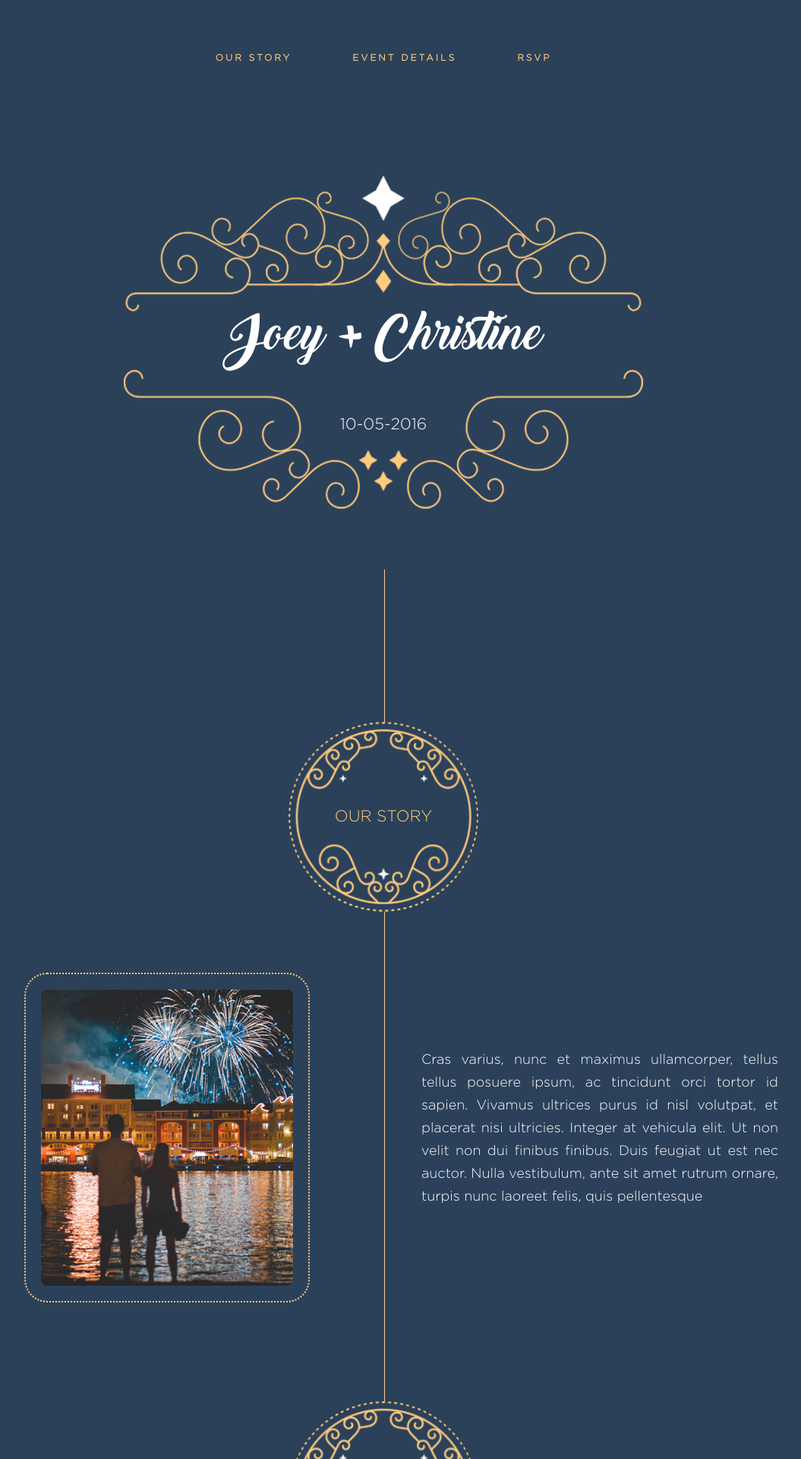
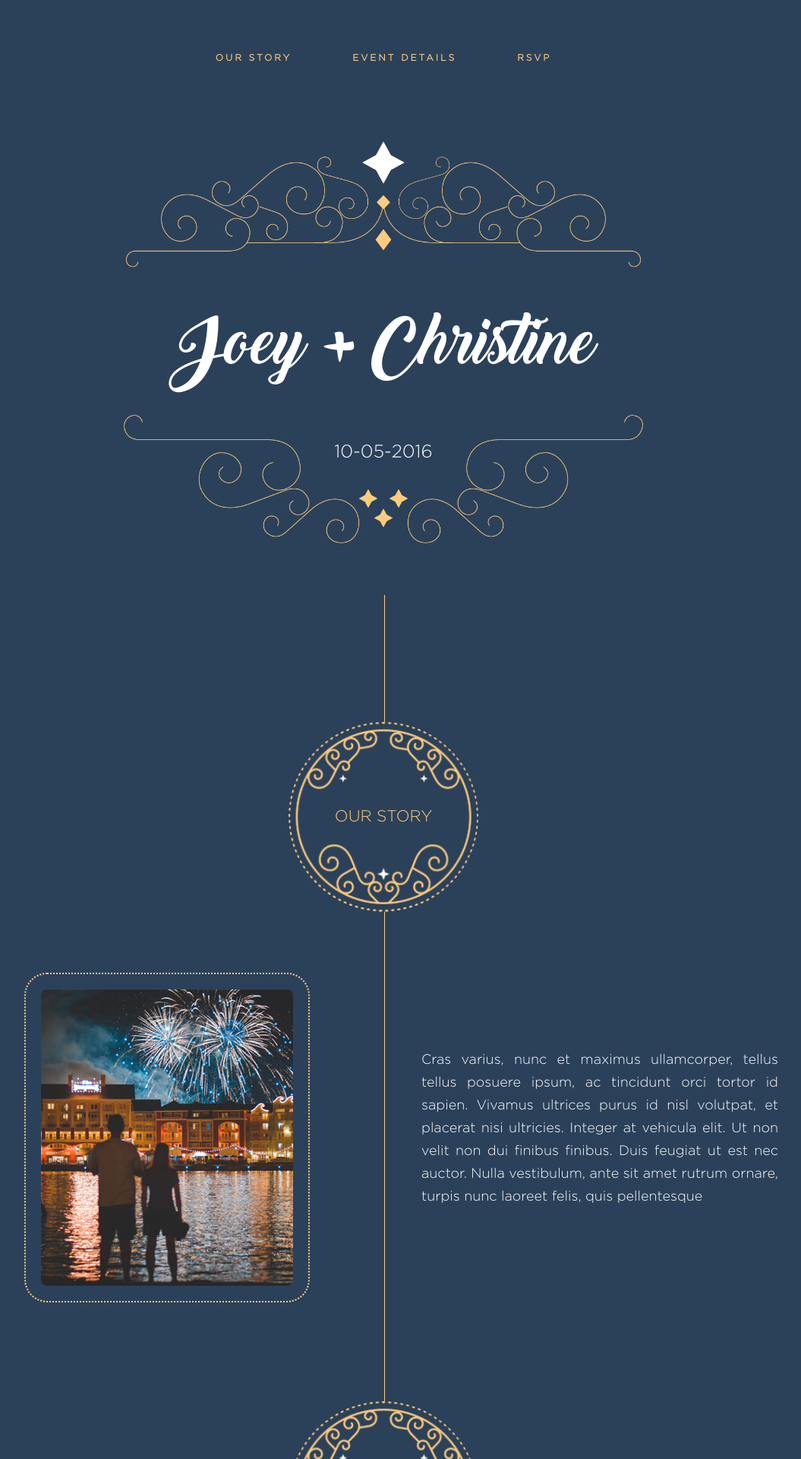
Before and after one commit to project-agape/wedding-template4, a Jekyll site: the page built from index.html, in a window 1280 px wide. Shown: the top 1920 px of the page at 76% size, without its empty margins (135-1190 px from the left). Built offline with Jekyll 4.4.1, drawn with Linux system fonts in a browser that asks for light colours; nearby versions of some CDN libraries.

Commit message:
update responsiveness

```diff
--- a/_sass/home.sass
+++ b/_sass/home.sass
@@ -47,26 +47,26 @@
       -o-transform: translateY(-50%)
       background-image: url('img/cover-border.png')
       background-color: #2b415a
-      padding: 250px 0
+      padding: 270px 0
       background-repeat: no-repeat
       background-position: center center
-      background-size: 80%
+      background-size: 70%
       .intro-header
         .into-header-text
           position: relative
           top: 20px
           color: white
-          font-size: 6.5em
+          font-size: 7em
           text-align: center
           margin: 0
       .caption
         margin: 0
         color: white
-        font-size: 2.5em
         text-align: center
         .intro-date
           position: relative
-          top: 75px
+          font-size: 2.2em
+          top: 130px
           display: block
           text-align: center
           font-family: 'Gotham-Light'
@@ -273,18 +273,24 @@
         background-size: 60%
         .intro-header
           .into-header-text
-            top: 10px
-            font-size: 4.5em
+            top: 25px
+            font-size: 6em
         .caption
-          font-size: 1.5em
-          top: 70px
+          .intro-date
+            top: 100px
+            font-size: 1.7em
 
 @media (max-width: $screen-md-max)
+
   #cover
     .container
       .intro-text-container
-        background-size: 75%
-        padding: 180px 0
+        background-size: 65%
+        padding: 220px 0
+        .intro-header
+          .into-header-text
+            top: 15px
+            font-size: 5.5em
 
   #our-story
     .timeline-section
@@ -303,10 +309,7 @@
         .intro-header
           .into-header-text
             top: 10px
-            font-size: 5em
-        .caption
-          font-size: 1.7em
-          top: 70px
+            font-size: 6.5em
 
   #our-story
     .timeline-section
@@ -322,14 +325,53 @@
         .content-section
           .timeline-content
             padding: 50px
+
 @media (max-width: $screen-xs-max)
   #cover
     .container
       .intro-text-container
+        padding: 180px 0
+        .intro-header
+          .into-header-text
+            font-size: 5em
+            top: 14px
+        .caption
+          .intro-date
+            top: 90px
+
+@media (max-width: 568px)
+  #cover
+    .container
+      .intro-text-container
+        background-image: url('img/cover-border-small.png')
         .intro-header
           .into-header-text
             font-size: 4em
-            top: 14px
+            line-height: 85px
+            top: 0
         .caption
           .intro-date
-            top: 55px
+            top: 0
+
+  #our-story
+    .timeline-section
+      .timeline-block
+        .timeline-img
+          height: 200px
+          width: 200px
+        .content-section
+          .timeline-content
+            padding: 80px 0 30px
+            .content-image
+              max-width: 90%
+            p
+              font-size: 16px
+              max-width: 90%
+              margin: 0 auto
+              text-align: left
+      #form-content
+        .form-item
+          .content-number
+            max-width: 100%
+          .content-select
+            max-width: 100%
```
Also changed, not shown: img/cover-border-small.png (added), img/cover-border.png.
